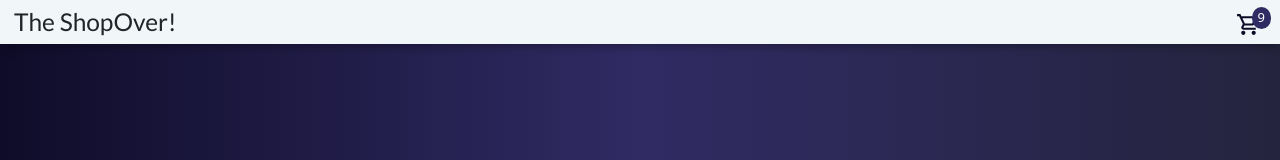
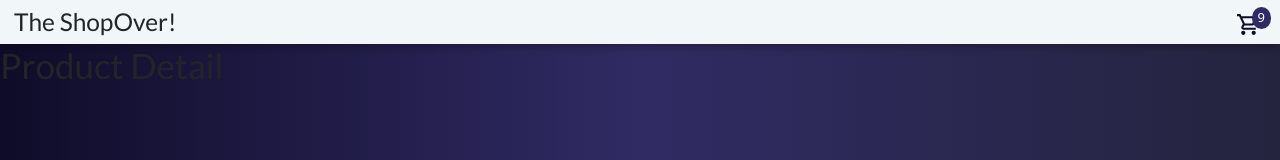
Before and after one commit to AyoTheInspired/redux-shop-over, a React (Create React App) app: page /product/1 in a window 1280 px wide. Shown: the top 160 px of the page. Built offline with nearby package versions, Linux system fonts and the light colour scheme.

Commit message:
Clean up on App file

```diff
--- a/src/App.js
+++ b/src/App.js
@@ -1,6 +1,5 @@
-import React, { useEffect } from "react";
+import React from "react";
 import "./App.css";
-import Header from "./components/Header";
 import { BrowserRouter as Router, Switch, Route } from "react-router-dom";
 import ProductListing from "./components/ProductListing";
 import ProductDetail from "./components/ProductDetail";
@@ -15,7 +14,7 @@ function App() {
 				<Navigation />
 				<Switch>
 					<Route path="/" exact component={ProductListing} />
-					{/* <Route path="/product/:productId" exact component={ProductDetail} /> */}
+					<Route path="/product/:productId" exact component={ProductDetail} />
 					{/* <Route>404 Not Found</Route> */}
 				</Switch>
 			</Router>
--- a/src/components/ProductDetail.js
+++ b/src/components/ProductDetail.js
@@ -1,6 +1,12 @@
 import React from "react";
+import axios from "axios";
+import { useParams } from "react-router-dom";
 
 function ProductDetail() {
+	const { productId } = useParams();
+
+	console.log(productId);
+
 	return (
 		<div>
 			<h1>Product Detail</h1>
```
Also changed, not shown: 1 other file (tests, documents, lock files or other folders).
